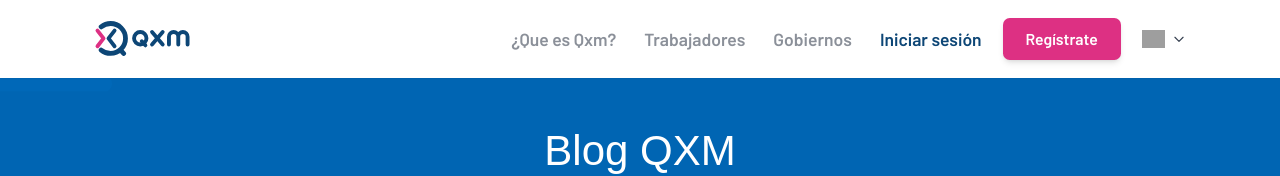
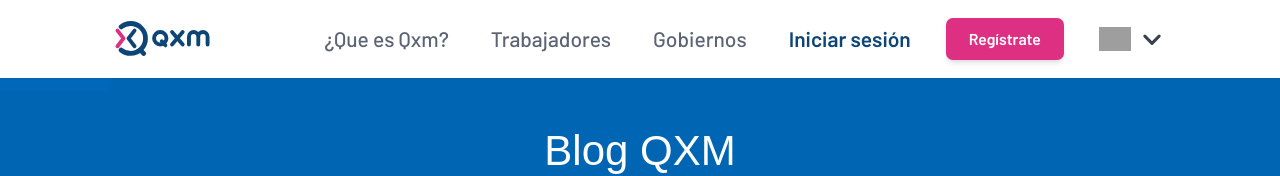
Before and after one commit to MelGar35/blog-qxm, a React (Vite) app: page / in a window 1280 px wide. Shown: the top 176 px of the page. Built offline with nearby package versions, Linux system fonts and the light colour scheme; grey boxes are pictures that could not be loaded.

Commit message:
Fix: Header styles for mobile and desktop

```diff
--- a/src/App.tsx
+++ b/src/App.tsx
@@ -3,6 +3,7 @@
 import Header from "./components/Header";
 import qxmLogoFooter from "./assets/logo_footer.svg"
 import Pagination from './components/Pagination';
+import { ChevronDown } from 'lucide-react'; //comp Sidebar
 
 // Importaciones de iconos de Lucide React
 import {
@@ -345,20 +346,43 @@
 
 // Sidebar con estilo QXM
 function BlogSidebar({ onCategorySelect, selectedCategory }: { onCategorySelect: (categoryName: string | null) => void; selectedCategory: string | null }) {
-  const popularPosts: BlogPost[] = blogPosts.slice(0, 5); // `blogPosts` debe ser accesible aquí o pasado como prop
+  const popularPosts: BlogPost[] = blogPosts.slice(0, 5);
+  const [isDropdownOpen, setIsDropdownOpen] = useState(false);
+
+  const toggleDropdown = () => {
+    setIsDropdownOpen(!isDropdownOpen);
+  };
+
+  const handleSelectAndClose = (categoryName: string | null) => {
+    onCategorySelect(categoryName);
+    setIsDropdownOpen(false); // Cierra el dropdown al seleccionar
+  };
 
   return (
     <div className="space-y-6">
-      {/* Categorías */}
-      <div className="bg-white rounded-lg shadow-[0px_1px_3px_1px_rgba(0,0,0,0.05)] ">
-        <div className="px-4 py-4 border-b border-gray-100">
+      {/* Categorías (Dropdown para mobile, lista para desktop) */}
+      <div className="bg-white rounded-lg shadow-[0px_1px_3px_1px_rgba(0,0,0,0.05)]">
+        {/* Este div será el botón del dropdown en mobile */}
+        <div
+          className="flex items-center justify-between p-4 border-b border-gray-100 md:hidden cursor-pointer"
+          onClick={toggleDropdown}
+        >
+          <h3 className="font-['Barlow:SemiBold',_sans-serif] text-lg text-[#0d4676]">
+            Categorías
+          </h3>
+          <ChevronDown className={`w-5 h-5 text-[#0d4676] transition-transform ${isDropdownOpen ? 'rotate-180' : ''}`} />
+        </div>
+
+        {/* Contenido del dropdown - visible en mobile si está abierto, siempre en desktop */}
+        <div className={`${isDropdownOpen ? 'block' : 'hidden'} md:block`}>
+          <div className="px-4 py-4 hidden md:block border-b border-gray-100">
             <h3 className="font-['Barlow:SemiBold',_sans-serif] text-lg text-[#0d4676]">Categorías</h3>
           </div>
           <div className="p-4">
             <div className="space-y-2">
               {/* Botón "Todas las categorías" */}
               <div
-              onClick={() => onCategorySelect(null)}
+                onClick={() => handleSelectAndClose(null)}
                 className={`flex items-center justify-between p-3 rounded-lg hover:bg-[#f7f8fc] transition-colors cursor-pointer
                   ${selectedCategory === null ? 'bg-[#e2f1ff] text-[#0095ff]' : ''}
                 `}
@@ -368,15 +392,14 @@
                   <span className="font-['Barlow:Medium',_sans-serif]">Todas las categorías</span>
                 </div>
                 <span className="bg-[#ebedf2] text-[#7d8491] px-2 py-1 rounded-full font-['Barlow:Regular',_sans-serif] text-xs">
-                {/* Muestra el total de todos los posts disponibles */}
-                {blogPosts.length} {/* <--- ESTA LÍNEA ESTABA BIEN PARA "TODAS" */}
+                  {blogPosts.length}
                 </span>
               </div>
 
               {categories.map((category: Category, index: number) => (
                 <div
                   key={index}
-                onClick={() => onCategorySelect(category.name)}
+                  onClick={() => handleSelectAndClose(category.name)}
                   className={`flex items-center justify-between p-3 rounded-lg hover:bg-[#f7f8fc] transition-colors cursor-pointer
                     ${selectedCategory === category.name ? 'bg-[#e2f1ff] text-[#0095ff]' : ''}
                   `}
@@ -386,11 +409,11 @@
                     <span className="font-['Barlow:Medium',_sans-serif] text-[#5c6474]">{category.name}</span>
                   </div>
                   <span className="bg-[#ebedf2] text-[#7d8491] px-2 py-1 rounded-full font-['Barlow:Regular',_sans-serif] text-xs">
-                  {/* <--- MODIFICA ESTA LÍNEA */}
                     {blogPosts.filter(post => post.category === category.name).length}
                   </span>
                 </div>
               ))}
+            </div>
           </div>
         </div>
       </div>
@@ -556,6 +579,7 @@
   // Nuevo estado para la categoría seleccionada: null significa "Todas"
   const [selectedCategory, setSelectedCategory] = useState<string | null>(null);
 
+
   const postsPerPage = 2; // Cantidad de notas por página (excluyendo el destacado)
 
   // Primero, filtra los posts basándose en la categoría seleccionada
--- a/src/components/Header.tsx
+++ b/src/components/Header.tsx
@@ -7,8 +7,8 @@
   const [isLanguageDropdownOpen, setIsLanguageDropdownOpen] = useState(false);
 
   return (
-    <header className="bg-white shadow-sm py-5 fixed top-0 left-0 w-full z-10"> {/* <-- Se eliminó px-4 y justify-between */}
-      <div className="max-w-7xl mx-auto px-4 flex justify-between items-center"> {/* <-- NUEVO CONTENEDOR */}
+    <header className="bg-white shadow-sm py-5 fixed top-0 left-0 w-full z-10">
+      <div className="w-full flex md:justify-evenly justify-between items-center px-4 md:px-0">
         {/* Sección del Logo */}
         <div className="flex items-center">
           <a href="/" className="text-2xl font-bold text-gray-800">
@@ -17,15 +17,15 @@
         </div>
 
         {/* Menú de Navegación (Desktop) y Botones */}
-        <div className="hidden md:flex items-center space-x-6 lg:space-x-8">
-          <nav className="flex space-x-6 lg:space-x-8">
-            <a href="#que-es" className="text-qxm-gray hover:underline text-xl font-semibold">¿Que es Qxm?</a>
-            <a href="#trabajadores" className="text-qxm-gray hover:underline text-xl font-semibold">Trabajadores</a>
-            <a href="#gobiernos" className="text-qxm-gray hover:underline text-xl font-semibold">Gobiernos</a>
+        <div className="hidden md:flex items-center">
+          <nav className="flex space-x-6 lg:space-x-12">
+            <a href="#que-es" className="text-[#5c6474] hover:underline text-2xl font-medium">¿Que es Qxm?</a>
+            <a href="#trabajadores" className="text-[#5c6474] hover:underline text-2xl font-medium">Trabajadores</a>
+            <a href="#gobiernos" className="text-[#5c6474] hover:underline text-2xl font-medium">Gobiernos</a>
           </nav>
 
-          <div className="flex items-center space-x-4 lg:space-x-6">
-            <a href="#iniciar-sesion" className="text-[#0d4676] hover:text-qxm-pink text-xl font-semibold">Iniciar sesión</a>
+          <div className="flex items-center ml-12 space-x-4 lg:space-x-10 ">
+            <a href="#iniciar-sesion" className="text-[#0d4676] hover:text-qxm-pink text-2xl font-semibold">Iniciar sesión</a>
             <a href="#registrate" className="bg-qxm-pink text-white font-semibold py-2 px-6 rounded-md shadow-md text-lg border-2 border-transparent hover:bg-white hover:text-qxm-pink hover:border-qxm-pink transition-colors duration-300">
               Regístrate
             </a>
@@ -33,11 +33,11 @@
             <div className="relative">
               <button
                 onClick={() => setIsLanguageDropdownOpen(!isLanguageDropdownOpen)}
-                className="flex items-center text-gray-700 hover:text-blue-600 focus:outline-none"
+                className="flex items-center text-gray-700 focus:outline-none"
               >
-                <img src="https://flagcdn.com/ar.svg" alt="Argentina Flag" className="h-5 w-auto mr-2" />
-                <svg className="w-4 h-4" fill="none" stroke="currentColor" viewBox="0 0 24 24" xmlns="http://www.w3.org/2000/svg">
-                  <path strokeLinecap="round" strokeLinejoin="round" strokeWidth="2" d="M19 9l-7 7-7-7"></path>
+                <img src="https://flagcdn.com/ar.svg" alt="Argentina Flag" className="h-7 w-auto mr-2" />
+                <svg className="w-8 h-7" fill="none" stroke="currentColor" viewBox="0 0 24 24" xmlns="http://www.w3.org/2000/svg">
+                  <path strokeLinecap="round" strokeLinejoin="round" strokeWidth="3" d="M19 9l-7 7-7-7"></path>
                 </svg>
               </button>
               {isLanguageDropdownOpen && (
@@ -60,13 +60,11 @@
             onClick={() => setIsMobileMenuOpen(!isMobileMenuOpen)}
             className="text-qxm-blue focus:outline-none focus:text-qxm-blue">
             {isMobileMenuOpen ? (
-            // Ícono de "cruz" cuando el menú está abierto
               <svg xmlns="http://www.w3.org/2000/svg" width="24" height="24" viewBox="0 0 24 24" fill="none" stroke="currentColor" stroke-width="2" stroke-linecap="round" stroke-linejoin="round" className="lucide lucide-x">
                 <path d="M18 6 6 18"/>
                 <path d="m6 6 12 12"/>
               </svg>
             ) : (
-            // Ícono de "texto alineado a la derecha" cuando el menú está cerrado
               <svg xmlns="http://www.w3.org/2000/svg" width="28" height="28" viewBox="0 0 24 24" fill="none" stroke="currentColor" stroke-width="2" stroke-linecap="round" stroke-linejoin="round" className="lucide lucide-align-right">
                 <line x1="21" x2="3" y1="6" y2="6"/>
                 <line x1="21" x2="9" y1="12" y2="12"/>
@@ -75,14 +73,12 @@
             )}
           </button>
         </div>
-
-      </div> {/* <-- FIN DEL NUEVO CONTENEDOR */}
+      </div>
 
       {/* Menú Mobile Desplegable */}
       {isMobileMenuOpen && (
-        <div className="md:hidden absolute top-full left-0 w-full bg-white shadow-lg py-4 px-4 flex flex-col  space-y-4 z-30">
+        <div className="md:hidden absolute top-full left-0 w-full bg-white shadow-lg py-4 px-4 flex flex-col space-y-4 z-30">
           <h6 className="text-gray-700 text-lg">Estas navegando en Qxm <br /><strong>Argentina</strong></h6>
-
           <a href="#trabajadores" className="text-qxm-blue hover:text-qxm-pink text-lg">Trabajadores</a>
           <a href="#gobiernos" className="text-qxm-blue hover:text-qxm-pink text-lg">Gobiernos</a>
           <a href="#iniciar-sesion" className="text-qxm-blue hover:text-qxm-pink text-lg font-semibold">Iniciar sesión</a>
```
Lines whose indentation alone changed are shown as unchanged.
